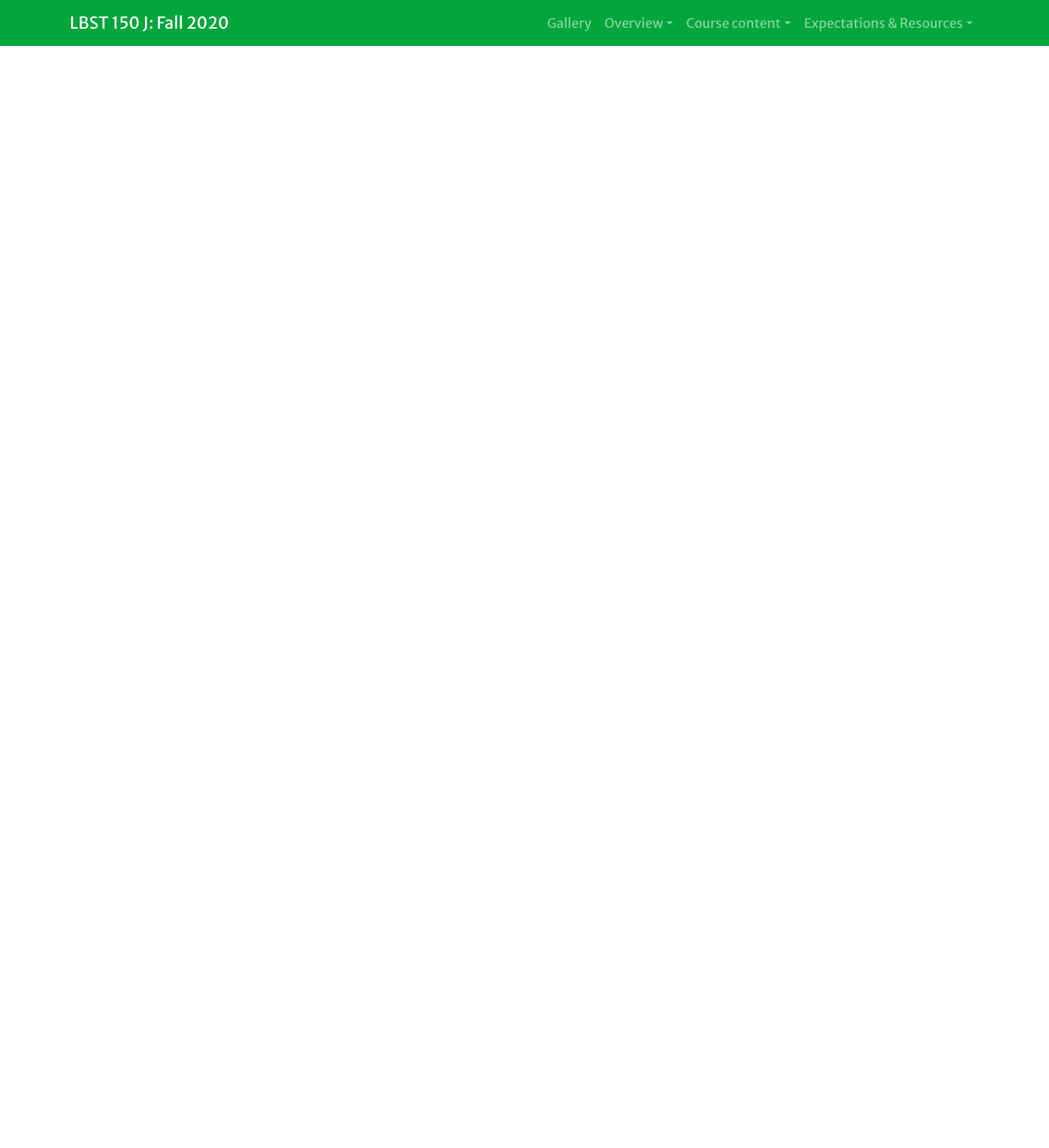
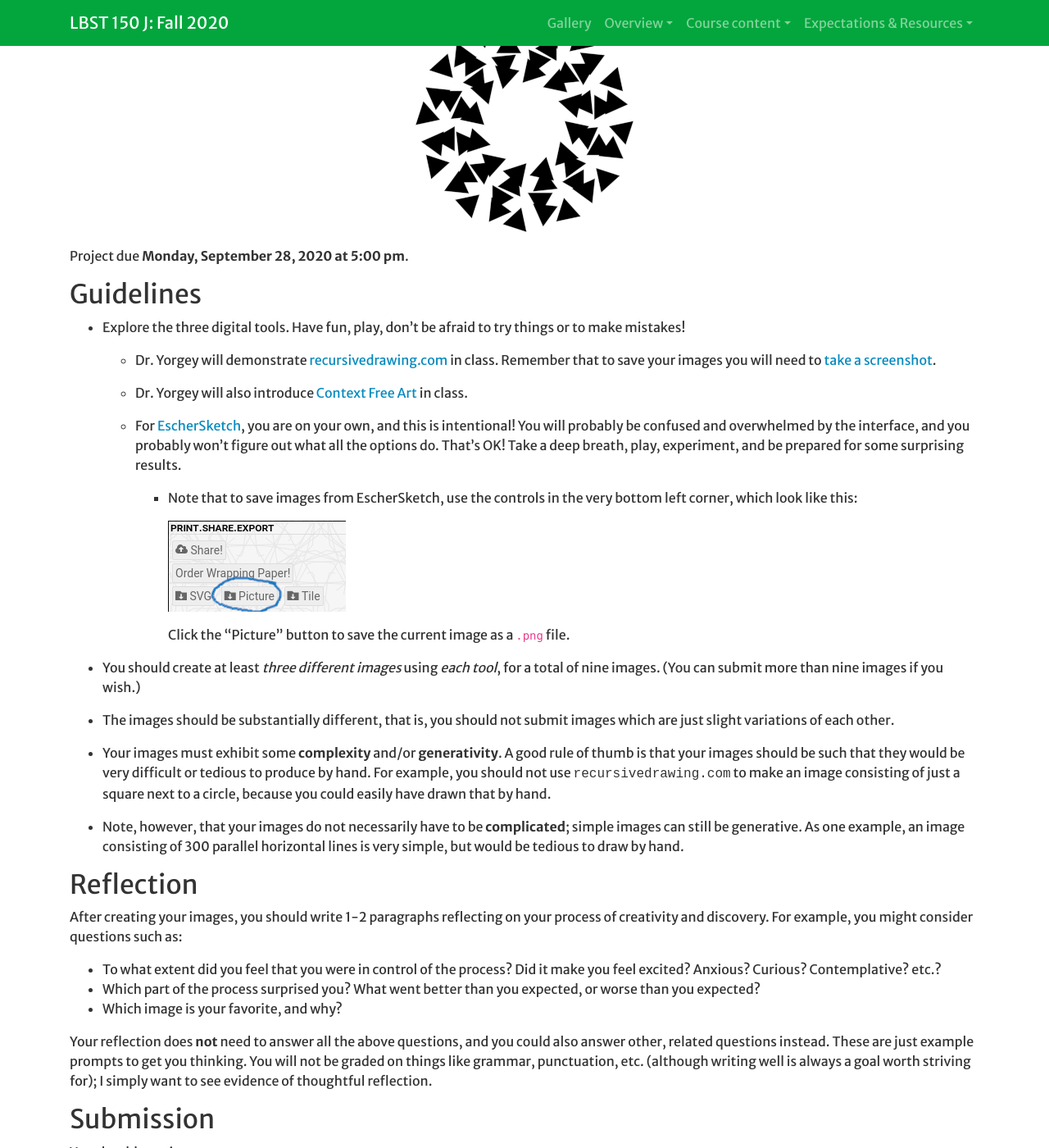
Before and after one commit to Hendrix-CS/creativity-TEC, a Jekyll site: the page built from projects/generativedrawing.md, in a window 1280 px wide and 1400 px high, scrolled down 270 px. Shown: the whole window at 82% size. Built offline with Jekyll 4.4.1, drawn with Linux system fonts in a browser that asks for light colours; a script that is not in the unit is left out; our own code applies the rules of GitHub Pages for plain Markdown files; before the commit the page ends 900 px from its top, so only the background shows below that; some of the changed text lies outside the part shown.

Commit message:
generative drawing project

```diff
--- a/projects/generativedrawing.md
+++ b/projects/generativedrawing.md
@@ -2,55 +2,109 @@
 layout: work
 type: Project
 worktitle: Generative Drawing
-due: Monday, September 21, 2020
+due: Monday, September 28, 2020
+duetime: 5:00 pm
 ---
 
-Coming soon!
+## Description
 
-<!-- ## Description -->
+You will create generative visual art using three different digital
+tools: [recursivedrawing.com](http://recursivedrawing.com), [EscherSketch](http://eschersket.ch/), and [Context Free Art](https://www.contextfreeart.org/).
 
-<!-- Using [recursivedrawing.com](http://recursivedrawing.com) and -->
-<!-- [EscherSketch](https://eschersket.ch/), you will explore creating some -->
-<!-- generative artwork. -->
+<div style="text-align: center;">
+<img src="../play/happy-accidents/wreath-small.png" />
+</div>
 
-<!-- XXX include image -->
+Project due **{{page.due}} at {{page.duetime}}**.
 
-<!-- Project due **{{page.due}} @5pm** (the first day of Unit 2). -->
+Guidelines
+----------
 
-<!-- Guidelines -->
-<!-- ---------- -->
+- Explore the three digital tools.  Have fun, play, don't be afraid to
+  try things or to make mistakes!
 
-<!-- - Explore the tools XXX -->
-<!-- - Explain how to take screenshots -->
-<!-- - Create at least three different images XXX -->
+    - Dr. Yorgey will demonstrate
+      [recursivedrawing.com](http://recursivedrawing.com) in class.
+      Remember that to save your images you will need to [take a
+      screenshot](https://www.pcmag.com/news/how-to-take-a-screenshot-on-any-device).
 
-<!-- Your submitted images should be XXX -->
+    - Dr. Yorgey will also introduce [Context Free
+      Art](https://www.contextfreeart.org/) in class.
 
+    - For [EscherSketch](http://eschersket.ch/), you are on your own,
+      and this is intentional!  You will probably be confused and
+      overwhelmed by the interface, and you probably won't figure out
+      what all the options do.  That's OK!  Take a deep breath, play,
+      experiment, and be prepared for some surprising results.
 
-<!-- Reflection -->
-<!-- ---------- -->
+        - Note that to save images from EscherSketch, use the controls
+          in the very bottom left corner, which look like this:
 
-<!-- You should write 1-2 paragraphs reflecting on your process of -->
-<!-- creativity and discovery.  For example, you might consider questions -->
-<!-- such as: -->
+          ![](../assets/images/EscherSketch-save.png)
 
-<!--   - To what extent did you feel that you were in control of the -->
-<!--     process?  Did it make you feel excited? Anxious? Curious? -->
-<!--     Contemplative? etc.? -->
-<!--   - -->
+          Click the "Picture" button to save the current image as a
+          `.png` file.
 
-<!-- Your reflection need not answer *all* the above questions; these are -->
-<!-- just example prompts to get you thinking.  You will not be graded on -->
-<!-- things like grammar, punctuation, etc. (although writing well is -->
-<!-- always a goal worth striving for); I simply want to see evidence of -->
-<!-- thoughtful reflection. -->
+- You should create at least *three different images* using *each
+  tool*, for a total of nine images.  (You can submit more than nine
+  images if you wish.)
 
-<!-- What to turn in -->
-<!-- --------------- -->
+- The images should be substantially different, that is, you should
+  not submit images which are just slight variations of each other.
 
-<!-- You should turn in -->
+- Your images must exhibit some **complexity** and/or
+  **generativity**.  A good rule of thumb is that your images should
+  be such that they would be very difficult or tedious to produce by
+  hand.  For example, you should not use <tt>recursivedrawing.com</tt>
+  to make an image consisting of just a square next to a circle,
+  because you could easily have drawn that by hand.
 
-<!-- - nnn files -->
-<!-- - your reflection -->
+- Note, however, that your images do not necessarily have to be
+  __complicated__; simple images can still be generative.  As one example,
+  an image consisting of 300 parallel horizontal lines is very simple,
+  but would be tedious to draw by hand.
 
-<!-- XXX instructions on how to turn in.  Upload to Teams? -->
+Reflection
+----------
+
+After creating your images, you should write 1-2 paragraphs
+reflecting on your process of creativity and discovery.  For example,
+you might consider questions such as:
+
+  - To what extent did you feel that you were in control of the
+    process?  Did it make you feel excited? Anxious? Curious?
+    Contemplative? etc.?
+  - Which part of the process surprised you?  What went better than
+    you expected, or worse than you expected?
+  - Which image is your favorite, and why?
+
+Your reflection does **not** need to answer all the above questions,
+and you could also answer other, related questions instead.  These
+are just example prompts to get you thinking.  You will not be graded
+on things like grammar, punctuation, etc. (although writing well is
+always a goal worth striving for); I simply want to see evidence of
+thoughtful reflection.
+
+Submission
+----------
+
+You should turn in:
+
+- Your **images** (at least three for each tool).
+- For the images generated using Context Free Art, you should also
+  submit the Context Free Art **programs** you wrote to generate them.
+- Your **reflection, as a PDF file**.
+    - Most text editors (Word, Pages,
+      etc.) support an option to "Export to PDF", usually in the File
+      menu.  If you need help with this step, just ask!
+
+You can submit your project via Teams.  Go to the [TEC: Creativity (BIG
+GROUP)
+team](https://teams.microsoft.com/l/team/19%3a87c80729304f47b996b776e645471452%40thread.tacv2/conversations?groupId=f2f35426-5df5-4992-a3d2-9149414caff1&tenantId=0cf6c18c-d0d2-4a3f-83d0-663d620a63d3),
+click on the "General" channel, then go to the "Assignments" tab at
+the top.  Choose this project from the list of assignments and upload
+your submission.
+
+Remember to take advantage of [rolling submissions](../#rolling): turn
+in your project any time before the deadline to get feedback, revise,
+and resubmit!
```
Also changed, not shown: assets/images/EscherSketch-save.png (added), play/happy-accidents/wreath-small.png (added).
